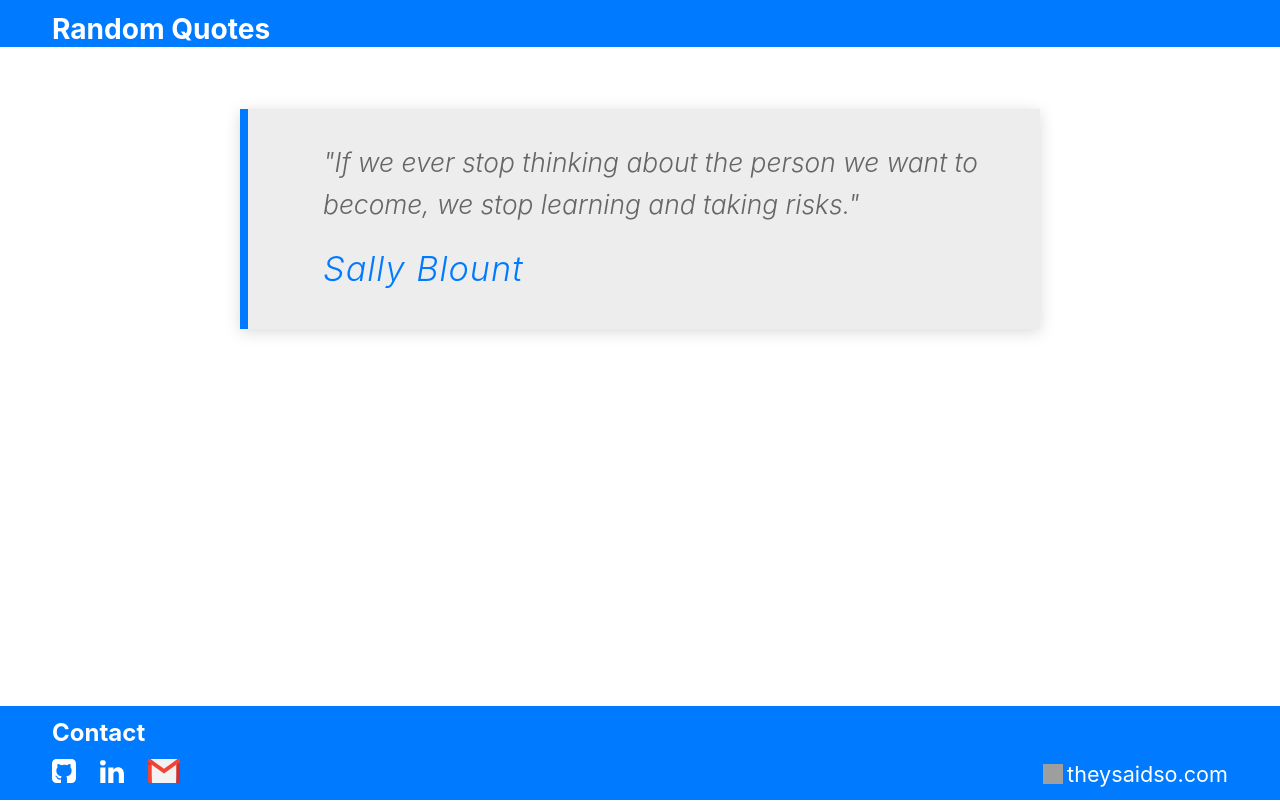
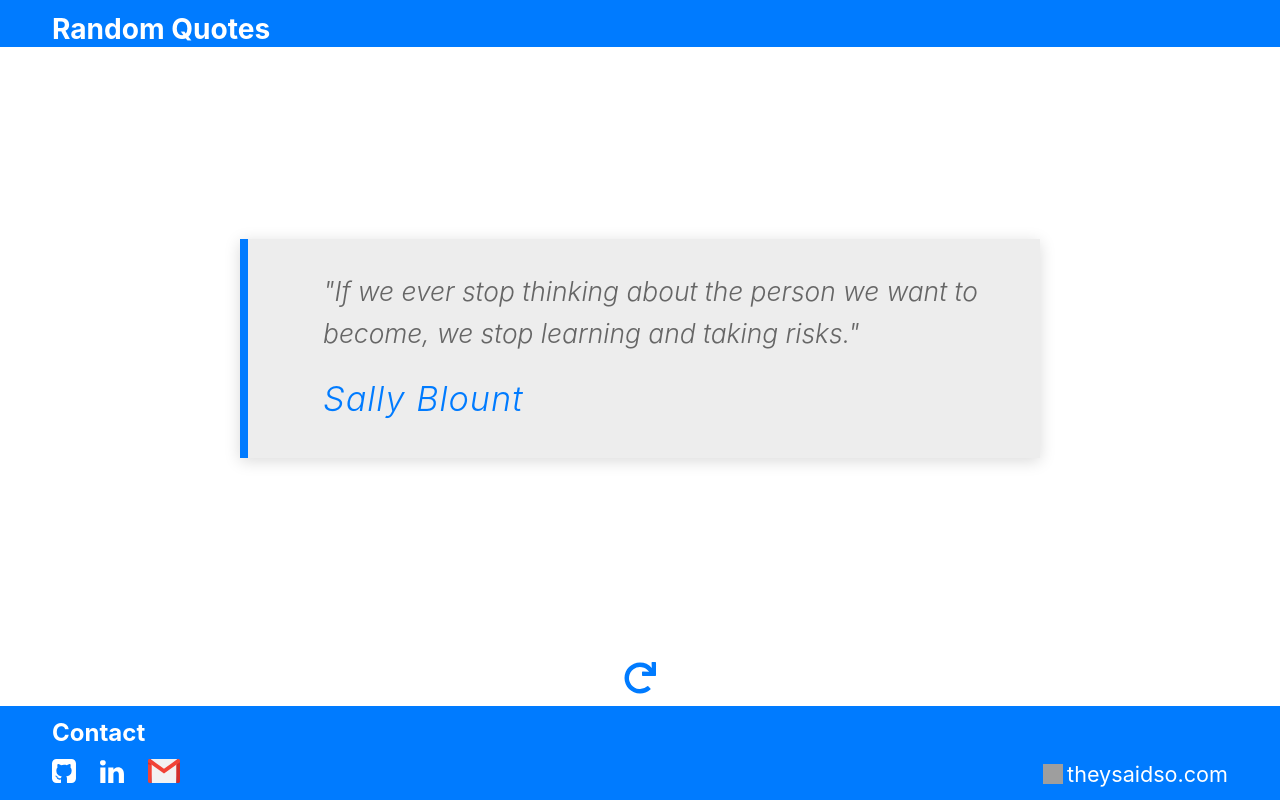
Before and after one commit to mbojec/random-quotes, a React (Create React App) app: page / in a window 1280 px wide. Built offline with nearby package versions, Linux system fonts and the light colour scheme; grey boxes are pictures that could not be loaded.

Commit message:
Styling Main layout and adding redo icon

```diff
--- a/src/Main.jsx
+++ b/src/Main.jsx
@@ -1,20 +1,21 @@
 import React from 'react';
+import {faRedo} from "@fortawesome/free-solid-svg-icons";
+import { FontAwesomeIcon } from '@fortawesome/react-fontawesome'
 
 function Main() {
   return(
     <div className={'main'}>
-      <div className={'row'}>
-        <div className={'col-xs-12 main__blockquote'}>
+        <div className={'main__blockquote col-xs-12'}>
           <blockquote cite={'https://theysaidso.com/quote/sally-blount-if-we-ever-stop-thinking-about-the-person-we-want-to-become-we-stop'}>
             <p>"If we ever stop thinking about the person we want to become, we stop learning and taking risks."</p>
             <span>Sally Blount</span>
           </blockquote>
         </div>
-        <div className={'col-xs-12 main__ui-panel'}>
-
+        <div className={'main__ui-panel col-xs-12'}>
+          <FontAwesomeIcon icon={faRedo}/>
         </div>
-      </div>
-    </div>)
+    </div>
+  )
 }
 
 export default Main
--- a/src/resources/styles/partials/_main.scss
+++ b/src/resources/styles/partials/_main.scss
@@ -1,10 +1,15 @@
 .main{
+  @extend %wrapper;
   background: $color-white;
   min-height: $app-main-height;
+  display: flex;
+  flex-direction: column;
+  flex-wrap: nowrap;
 }
 
 .main__blockquote{
   @extend %center;
+  flex-grow: 1;
 
   blockquote {
     background:#EDEDED;
@@ -32,5 +37,7 @@
 }
 
 .main__ui-panel{
+  font-size: 32px;
+  color: $color-blue-dark;
   @extend %center;
 }
```
